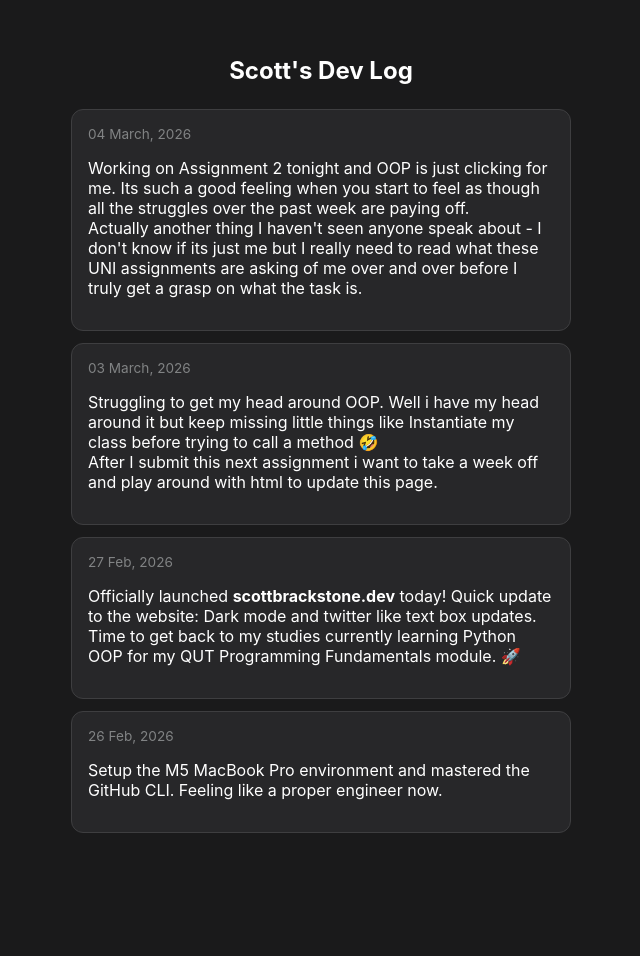
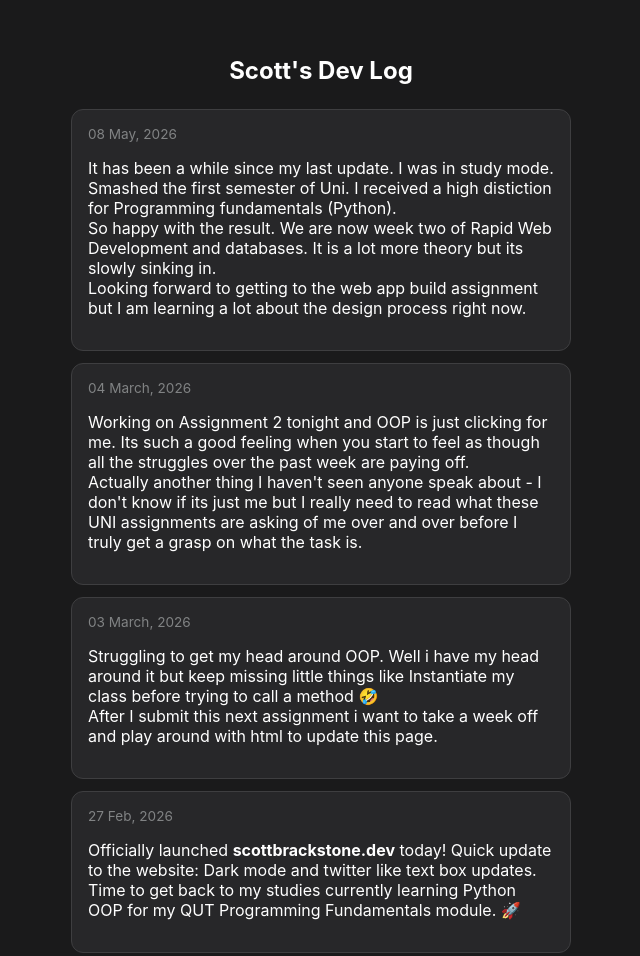
Before and after one commit to scottbrackstone/scottbrackstone.github.io, a plain HTML site: page index.html in a window 1280 px wide. Shown: the top 956 px of the page, without its empty margins (319-959 px from the left). Before the commit the page ends 885 px from the top, so only its background shows below. Drawn offline with Linux system fonts and the light colour scheme.

Commit message:
Add new update about university progress and upcoming projects

```diff
--- a/index.html
+++ b/index.html
@@ -52,6 +52,14 @@
 
     <div class="feed-container">
         <div class="update-card">
+            <div class="date">08 May, 2026</div>
+            <p>
+                It has been a while since my last update. I was in study mode. Smashed the first semester of Uni. I received a high distiction for Programming fundamentals (Python). <br>
+                So happy with the result. We are now week two of Rapid Web Development and databases. It is a lot more theory but its slowly sinking in. <br>
+                Looking forward to getting to the web app build assignment but I am learning a lot about the design process right now.
+            </p>
+        </div>
+        <div class="update-card">
             <div class="date">04 March, 2026</div>
             <p>
                 Working on Assignment 2 tonight and OOP is just clicking for me. Its such a good feeling when you start to feel as though all the struggles over the past week are paying off. <br>
```
